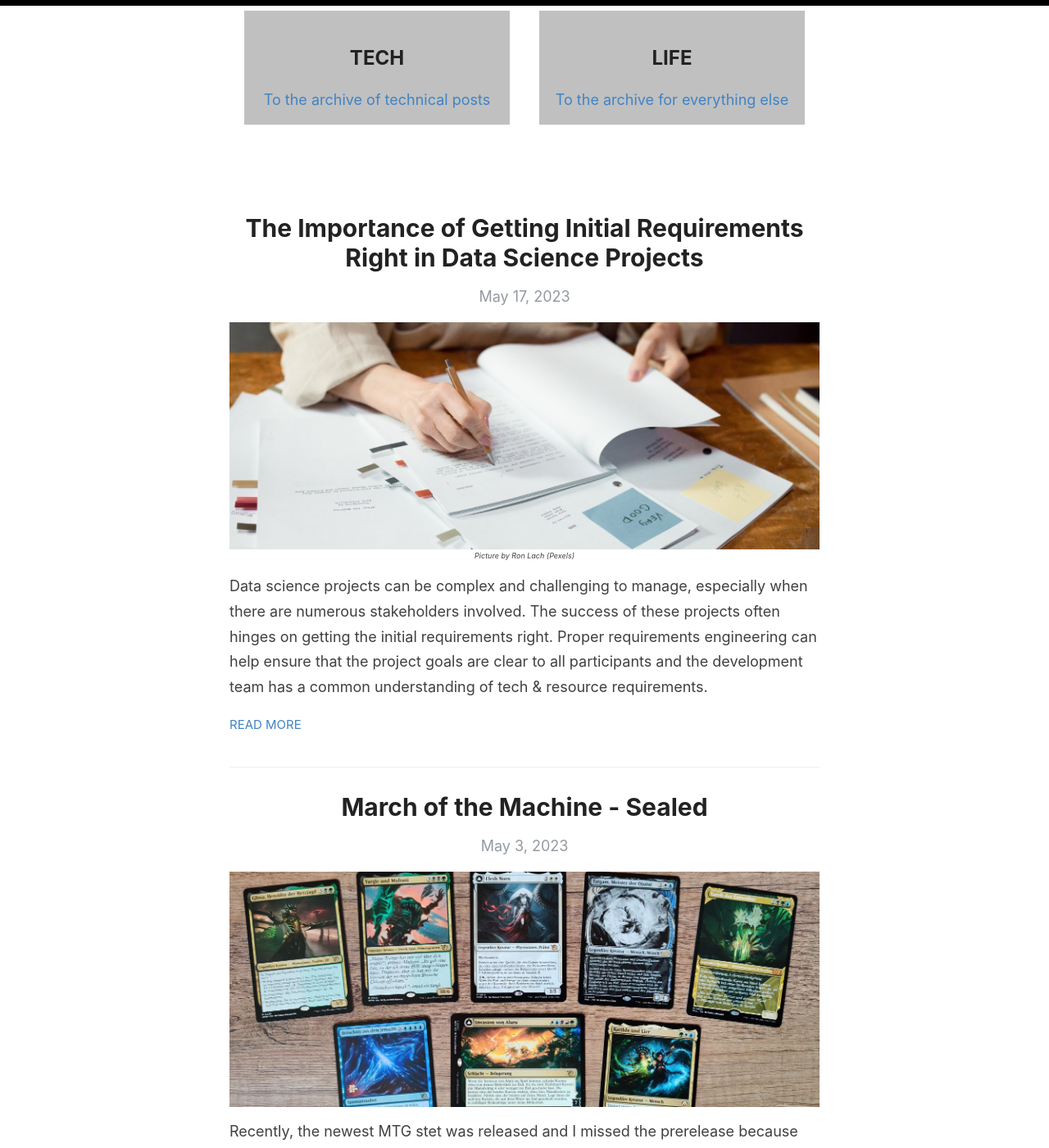
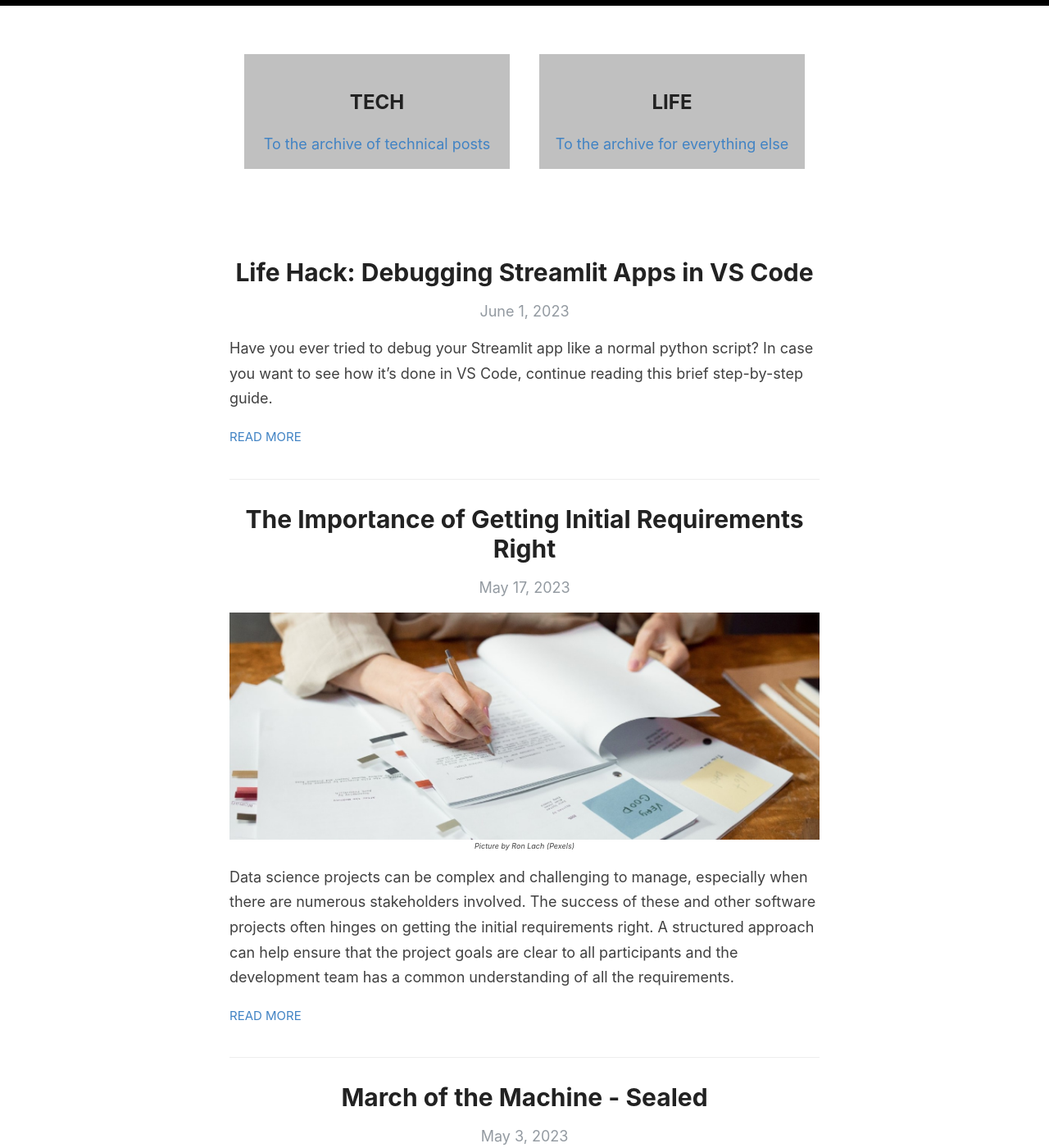
Before and after one commit to helmutlutz/blog, a Jekyll site: the page built from docs/index.html, in a window 1280 px wide and 1400 px high, scrolled down 230 px. Shown: the whole window at 82% size. Built offline with Jekyll 4.4.1, drawn with Linux system fonts in a browser that asks for light colours; the list of posts is cut into pages by our own code; some of the changed text lies outside the part shown.

Commit message:
new article: lifehack-debugging-streamlit

````diff
--- a/docs/_config.yml
+++ b/docs/_config.yml
@@ -9,7 +9,7 @@
 author: Helmut Lutz
 
 # Short bio or description (displayed in the header)
-description: A blog about my ML/DS, MTG and personal projects.
+description: A blog about my ML/DS, MTG and other personal projects.
 
 # URL of your avatar or profile pic (you could use your GitHub profile pic)
 avatar: /images/eh-logo.png
--- a/docs/_posts/2023-05-17-getting-requirements-right.markdown
+++ b/docs/_posts/2023-05-17-getting-requirements-right.markdown
@@ -1,42 +1,42 @@
 ---
 layout: post
-title:  "The Importance of Getting Initial Requirements Right in Data Science Projects"
+title:  "The Importance of Getting Initial Requirements Right"
 date:   2023-05-17 20:55:50 +0100
 category: Work
-tags: ProjectManagement
+tags: ProjectManagement Productivity
 ---
 ![Office Desk](/images/getting-requirements-right/article-header.jpg)
 *Picture by Ron Lach (Pexels)*
 
-Data science projects can be complex and challenging to manage, especially when there are numerous stakeholders involved. The success of these projects often hinges on getting the initial requirements right. Proper requirements engineering can help ensure that the project goals are clear to all participants and the development team has a common understanding of tech & resource requirements.
+Data science projects can be complex and challenging to manage, especially when there are numerous stakeholders involved. The success of these and other software projects often hinges on getting the initial requirements right. A structured approach can help ensure that the project goals are clear to all participants and the development team has a common understanding of all the requirements.
 <!--more-->
 
-One way to achieve this is to follow the MIL-STD-498 military standard, which I found [here][mil-std-498] a couple of years ago when I started in the industry. It provides a structured framework for the software development process, including requirements engineering. This standard can be used to create a software requirements specification (SRS) that documents the necessary information about the project and acts as a reference throughout the project's development.
+One way to achieve such common understanding is to follow the military standard 498 (or "MIL-STD-498"), which I found [here][mil-std-498] a couple of years ago when I started in the industry. It provides a structured framework for the software development process, including requirements engineering. This standard can be used to create a software requirements specification (SRS) that documents the necessary information about the project and acts as a reference throughout the project's development.
 
 As data scientists, what we are shipping in the end is often a piece of software (some ml-model) which interfaces with databases or is deployed in a cloud environment. Therefore, the parallels to the software development process are quite obvious. During the initiation of a data science project, it is important to ask for the following points informally in a meeting:
 
-- Capability Requirements: First and foremost, what are the project's capabilities? What are the project goals? The team should clearly understand the desired outcome of the project.
-- Characteristics of the Solution that are Conditions of Acceptance: What are the criteria that the solution must meet to be accepted? Identifying these early in the project can help avoid confusion and ensure that everyone is on the same page.
-- Acceptance Tests: What are the tests that will be used to ensure that the project meets the criteria for acceptance?
-- Qualification Methods: What methods will be used to demonstrate that the project meets the requirements? Will there be demonstrations or documentation?
-- Summary of Advantages/Disadvantages: What are the pros and cons of the project? This information can help the team make informed decisions throughout the project.
-- Priorities of Features: What features are most important? Identifying these early in the project can help ensure that the most critical features are developed first.
-- Software Environment Requirements: What is the software environment in which the project will be developed? What platforms and tools will be used?
-- Security and Privacy Requirements: What are the security and privacy requirements of the project? What measures will be put in place to ensure data security and privacy?
-- Support Concept: What is the support concept for the project (or what should it be according to the client)? Who will (should) provide support for the project after it is completed?
-- Interfaces: What interfaces will the project have? Will there be internal or external interfaces?
-- Personnel-Related Requirements: What personnel requirements are there? Who will be responsible for various aspects of the project?
-- Time Constraints: What are the project's time constraints? What deadlines must be met?
-- Training-Related Requirements: What training will be necessary for the development team and stakeholders?
+- **Capability Requirements**: First and foremost, what are the project's capabilities? What are the project goals? The team should clearly understand the desired outcome of the project.
+- **Characteristics of the Solution** that are Conditions of Acceptance: What are the criteria that the solution must meet to be accepted? Identifying these early in the project can help avoid confusion and ensure that everyone is on the same page.
+- **Acceptance Tests**: What are the tests that will be used to ensure that the project meets the criteria for acceptance?
+- **Qualification Methods**: What methods will be used to demonstrate that the project meets the requirements? Will there be demonstrations or documentation?
+- **Summary of Advantages/Disadvantages**: What are the pros and cons of the project? This information can help the team make informed decisions throughout the project.
+- **Priorities of Features**: What features are most important? Identifying these early in the project can help ensure that the most critical features are developed first.
+- **Software Environment Requirements**: What is the software environment in which the project will be developed? What platforms and tools will be used?
+- **Security and Privacy Requirements**: What are the security and privacy requirements of the project? What measures will be put in place to ensure data security and privacy?
+- **Support Concept**: What is the support concept for the project (or what should it be according to the client)? Who will (should) provide support for the project after it is completed?
+- **Interfaces**: What interfaces will the project have? Will there be internal or external interfaces?
+- **Personnel-Related Requirements**: What personnel requirements are there? Who will be responsible for various aspects of the project?
+- **Time Constraints**: What are the project's time constraints? What deadlines must be met?
+- **Training-Related Requirements**: What training will be necessary for the development team and stakeholders?
 
 By gathering this information and documenting it in an SRS, the development team can ensure that everyone has a common understanding of the project's goals and requirements. This can help avoid misunderstandings and ensure that the project stays on track.
 
 In addition, following MIL-STD-498 can help ensure that the project's requirements are well-defined and that the team is following a structured development process. This can increase the likelihood of a successful outcome.
 
 Once you collected all the requirements and achieved an alignment, there are a couple of points that you must follow up on:
-- Requirements Analysis: Once the requirements are gathered, they need to be analyzed to determine their feasibility and impact on the project. This includes identifying potential conflicts and dependencies among requirements, assessing the cost and effort required to implement them, and prioritizing them based on their importance.
-- Traceability: It's crucial to maintain traceability between the requirements and other project artifacts, such as design documents, test cases, and code. This helps ensure that the project is meeting its requirements and enables the development team to trace defects and issues back to their source.
-- Change Management: Requirements can change during the project's development due to various factors such as evolving business needs, new regulations, or technology changes. Therefore, change management is critical to ensure that any modifications to the requirements are managed properly and communicated to all stakeholders.
+- **Requirements Analysis**: Once the requirements are gathered, they need to be analyzed to determine their feasibility and impact on the project. This includes identifying potential conflicts and dependencies among requirements, assessing the cost and effort required to implement them, and prioritizing them based on their importance.
+- **Traceability**: It's crucial to maintain traceability between the requirements and other project artifacts, such as design documents, test cases, and code. This helps ensure that the project is meeting its requirements and enables the development team to trace defects and issues back to their source.
+- **Change Management**: Requirements can change during the project's development due to various factors such as evolving business needs, new regulations, or technology changes. Therefore, change management is critical to ensure that any modifications to the requirements are managed properly and communicated to all stakeholders.
 
 In conclusion, getting the initial requirements right is crucial for the success of any data science project. Following the MIL-STD-498 standard and gathering the necessary information during the initiation of the project can help ensure that everyone is on the same page and that the project stays on track. A well-defined SRS can also serve as a reference throughout the project's development, helping the team make informed decisions and avoid misunderstandings.
 
--- /dev/null
+++ b/docs/_posts/2023-06-01-lifehack-debugging-streamlit.markdown
@@ -0,0 +1,41 @@
+---
+layout: post
+title:  "Life Hack: Debugging Streamlit Apps in VS Code"
+date:   2023-06-01 16:55:50 +0100
+category: Work
+tags: Productivity
+---
+Have you ever tried to debug your Streamlit app like a normal python script? In case you want to see how it's done in VS Code, continue reading this brief step-by-step guide.
+<!--more-->
+
+Actually, you only need to create a small config file in your project folder. VS Code then automatically retrieves the necessary debugger settings from it.
+
+1. Click on the debugger icon in the sidebar on the left
+2. Click on "Create launch.json"
+3. Edit the variables as shown below
+
+Here's how my launch file looks like:
+
+```
+{
+    "version": "0.2.0",
+    "configurations": [
+        {
+            "name": "debug streamlit",
+            "type": "python",
+            "request": "launch",
+            "program": "c:\\Users\\<Username>\\Python\\<environment name>\\Scripts\\streamlit.exe",
+            "args": [
+                "run",
+                "app.py"
+            ],
+            "console": "integratedTerminal",
+            "cwd": "${fileDirname}"
+        }
+    ]
+}
+```
+
+Just replace the path in the `"program"` variable with your own streamlit path. You can probably tell from the double backslashes that I'm using VS Code on Windows. `"${fileDirname}"` is a dynamic working directory, which takes advantage of the internally defined fileDirname variable in VS Code. It lets the debugger find the right working directory for the run.
+
+Hope this little life hack will do the trick for you!
````
Also changed, not shown: docs/_drafts/prediction-intervals.markdown (added, +31 -0 lines), docs/_drafts/template-life-post.markdown (added, +25 -0 lines), docs/_drafts/template-work-post.markdown (added, +24 -0 lines), docs/_posts/2023-03-26-making-a-battletech-themed-hexagonal-chess.markdown (+8 -8 lines).
